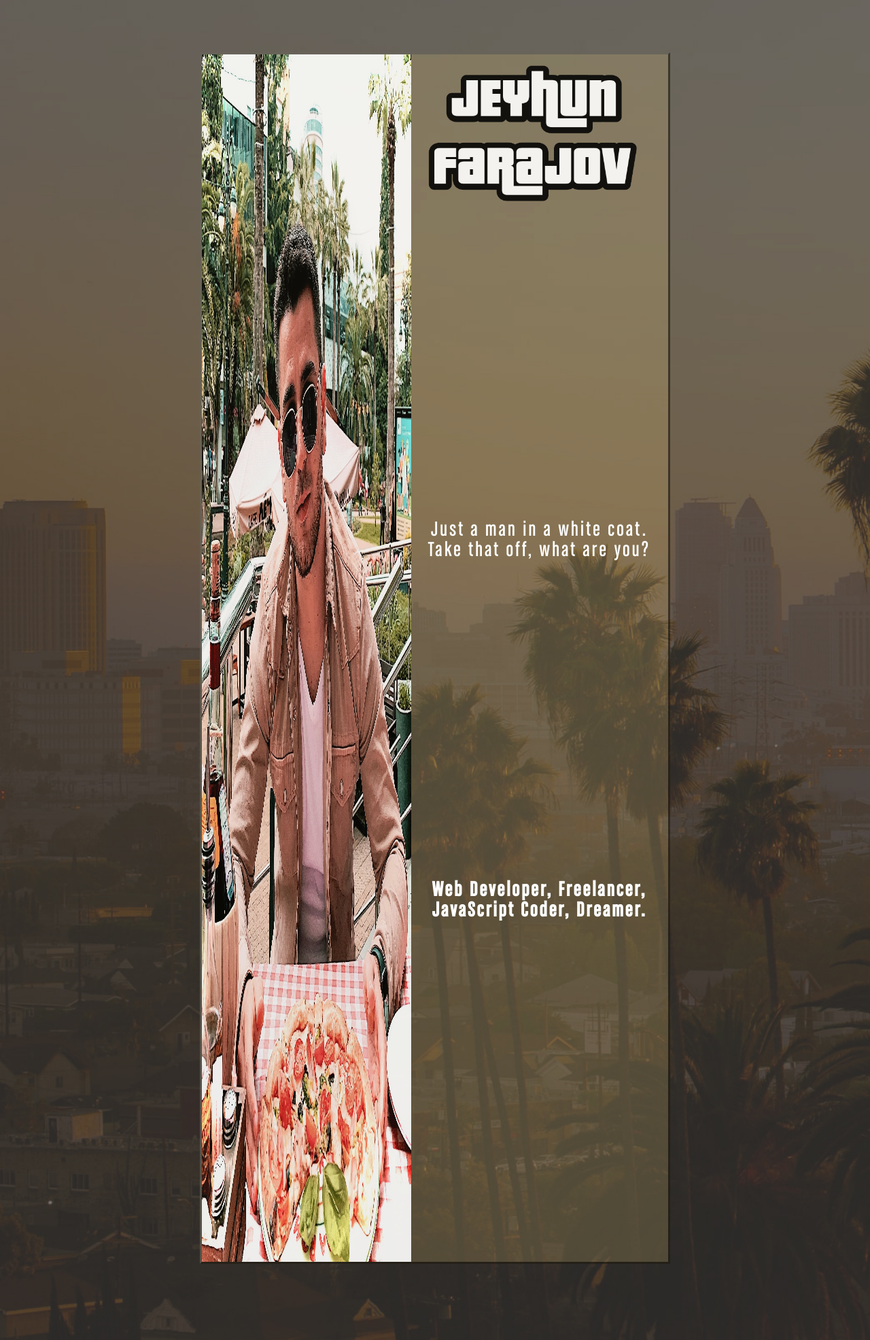
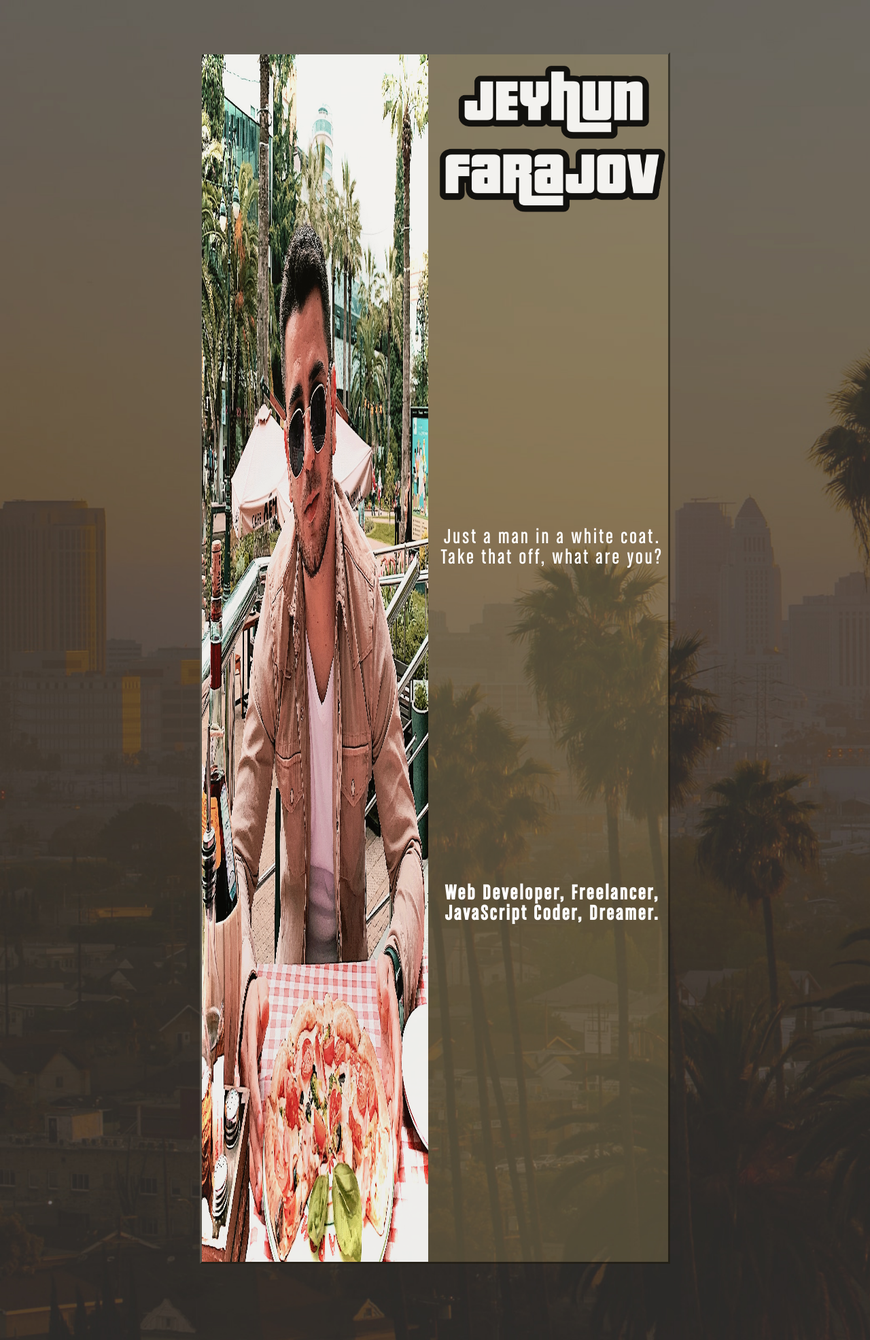
Before and after one commit to jeyefendi/jeyefendi, a PHP site: page / in a window 1280 px wide. Shown: the part 99-2070 px from the top of the page at 68% size. Run offline with PHP 8.4, Linux system fonts and the light colour scheme.

Commit message:
a few little edits

```diff
--- a/css/style.css
+++ b/css/style.css
@@ -1,3 +1,18 @@
+@font-face {
+  font-family: "GrandTheftAuto";
+  src: url("../fonts/GrandTheftAuto/GrandTheftAuto.ttf") format("truetype");
+  font-style: normal;
+  font-weight: normal;
+}
+
+@font-face {
+  font-family: "ChaletComprime";
+  src: url("../fonts/ChaletComprime/ChaletComprime.ttf") format("truetype");
+  font-style: normal;
+  font-weight: normal;
+}
+
+
 * {
   margin: 0;
   box-sizing: border-box;
@@ -24,29 +39,15 @@ header {
   background: rgba(0, 0, 0, 0.7);
 }
 
-main {
-  scroll-snap-type: y mandatory;
-  height: 100vh;
-  overflow-y: scroll;
-}
-
-section {
-  padding: 7em;
-  display: flex;
-  justify-content: center;
-  height: 100vh;
-  scroll-snap-align: start;
+.logo {
+  padding: 0.5em;
+  min-width: 5vw;
 }
 
 nav {
   display: block;
   padding: 0;
   margin: auto auto;
-}
-
-.logo {
-  padding: 0.5em;
-  min-width: 5vw;
 }
 
 
@@ -124,9 +125,21 @@ nav {
   color: #fff;
 }
 
+main {
+  scroll-snap-type: y mandatory;
+  height: 100vh;
+  overflow-y: scroll;
+}
 
+section {
+  padding: 7em;
+  display: flex;
+  justify-content: center;
+  height: 100vh;
+  scroll-snap-align: start;
+}
 
-#hero {
+.hero {
   border:
     3px
     outset
@@ -137,9 +150,9 @@ nav {
     width: 54vw;
 }
 
-#hero img {
+.hero img {
   position: relative;
-  width: 24vw;
+  width: 26vw;
   opacity: 0.9;
 }
 
@@ -153,7 +166,7 @@ nav {
 }
 
 
-#hero p, h1 {
+.hero p, h1 {
   margin: 0 auto;
   font-size: 2em;
   letter-spacing: 0.1em;
@@ -172,17 +185,3 @@ footer p {
   color: #fff;
   text-shadow: 1px 1px 3px #000;
 }
-
-@font-face {
-  font-family: "GrandTheftAuto";
-  src: url("../fonts/GrandTheftAuto/GrandTheftAuto.ttf") format("truetype");
-  font-style: normal;
-  font-weight: normal;
-}
-
-@font-face {
-  font-family: "ChaletComprime";
-  src: url("../fonts/ChaletComprime/ChaletComprime.ttf") format("truetype");
-  font-style: normal;
-  font-weight: normal;
-}
--- a/index.html
+++ b/index.html
@@ -70,7 +70,7 @@
 
     <main>
       <section id="about">
-        <div id="hero">
+        <div class="hero">
           <img src="./src/avatar.png" alt="My photo" />
         <div class="hero_text">
           <img src="./src/my_name.png" alt="Jeyhun Farajov" />
```
